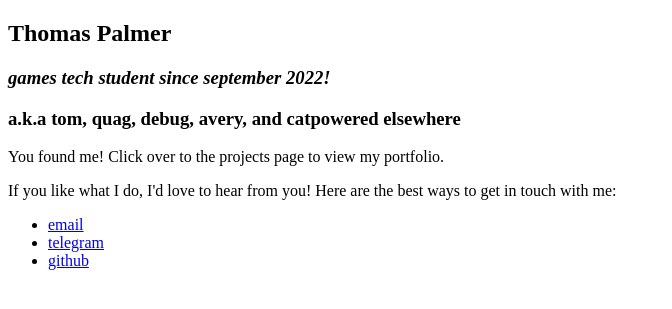
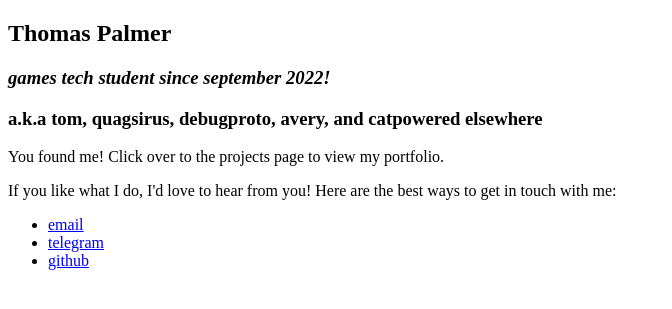
Before and after one commit to quagsirus/catpowered.net, a Django app: template templates/me/index.html in a window 1280 px wide. Shown: the top 309 px of the page, without its empty margins (0-672 px from the left). Run offline with Django 4.2, Linux system fonts and the light colour scheme; the template is opened without the code that fills it, so the values that code supplies are empty; some libraries are stand-ins or nearby versions.

Commit message:
add full usernames

```diff
--- a/templates/me/index.html
+++ b/templates/me/index.html
@@ -12,7 +12,7 @@
 	<div class="content">
 		<h2>Thomas Palmer</h2>
 		<h3><i>games tech student since september 2022!</i></h3>
-		<h3>a.k.a tom, quag, debug, avery, and catpowered elsewhere</h3>
+		<h3>a.k.a tom, quagsirus, debugproto, avery, and catpowered elsewhere</h3>
 		<p>You found me! Click over to the projects page to view my portfolio.</p>
 		<p>If you like what I do, I'd love to hear from you! Here are the best ways to get in touch with me:</p>
 		<ul class="links">
```
